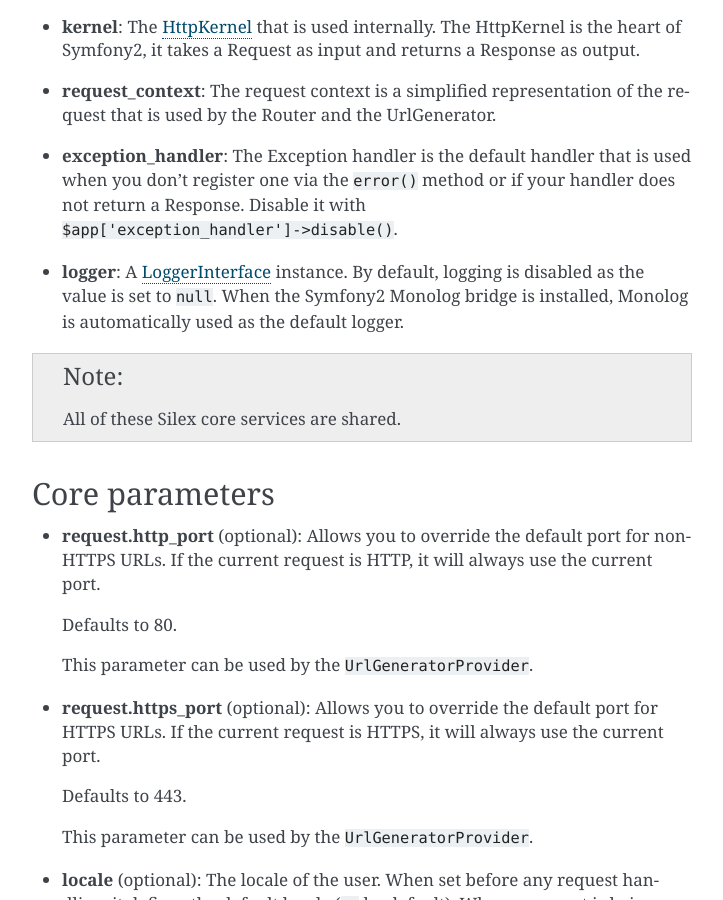
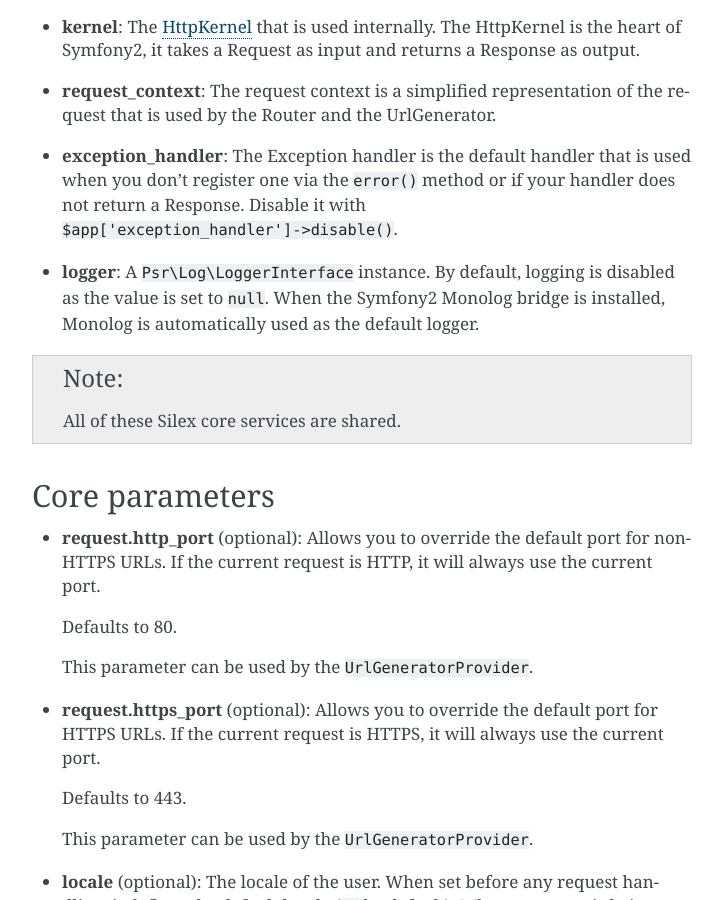
Before and after one commit to silexphp/Silex, a Sphinx documentation site: the page built from doc/services.rst, in a window 1280 px wide and 900 px high, scrolled down 4470 px. Shown: the whole window, without its empty margins (388-1111 px from the left). Built offline with Sphinx 7.4.7, drawn with Linux system fonts in a browser that asks for light colours; pages that are not in the unit, such as notebooks, are missing from menus.

Commit message:
Change the ControllerResolver type hint to Psr\\Log\\LoggerInterface
This allows it to work with any logger, in particular, it un-breaks the
case where the monolog bridge is not installed.

See also 817240e40335092852186409dac64c13a494ec52. This should resolve
#740.

```diff
--- a/doc/changelog.rst
+++ b/doc/changelog.rst
@@ -4,6 +4,8 @@ Changelog
 1.1.0 (2013-XX-XX)
 ------------------
 
+* Support for any ``Psr\Log\LoggerInterface`` as opposed to the monolog-bridge
+  one.
 * Made dispatcher proxy methods ``on``, ``before``, ``after`` and ``error``
   lazy, so that they will not instantiate the dispatcher early.
 * Dropped support for 2.1 and 2.2 versions of symfony.
--- a/doc/services.rst
+++ b/doc/services.rst
@@ -225,12 +225,9 @@ don't want to mess with most of them.
   does not return a Response. Disable it with
   ``$app['exception_handler']->disable()``.
 
-* **logger**: A
-  `LoggerInterface
-  <http://api.symfony.com/master/Symfony/Component/HttpKernel/Log/LoggerInterface.html>`_
-  instance. By default, logging is disabled as the value is set to ``null``.
-  When the Symfony2 Monolog bridge is installed, Monolog is automatically used
-  as the default logger.
+* **logger**: A ``Psr\Log\LoggerInterface`` instance. By default, logging is
+  disabled as the value is set to ``null``. When the Symfony2 Monolog bridge is
+  installed, Monolog is automatically used as the default logger.
 
 .. note::
 
```
Also changed, not shown: 1 other file.
